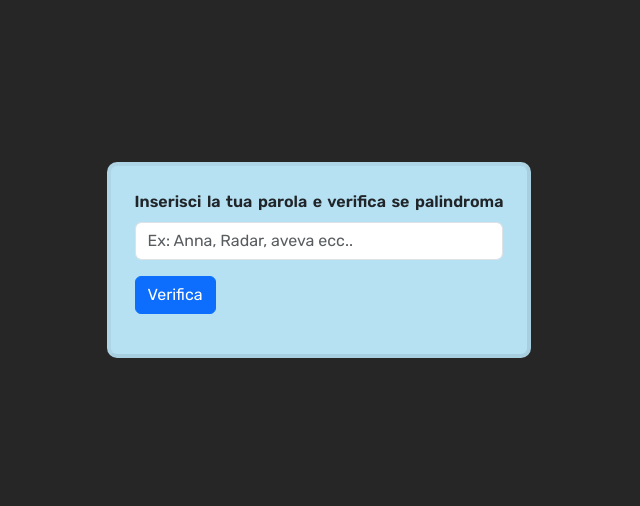
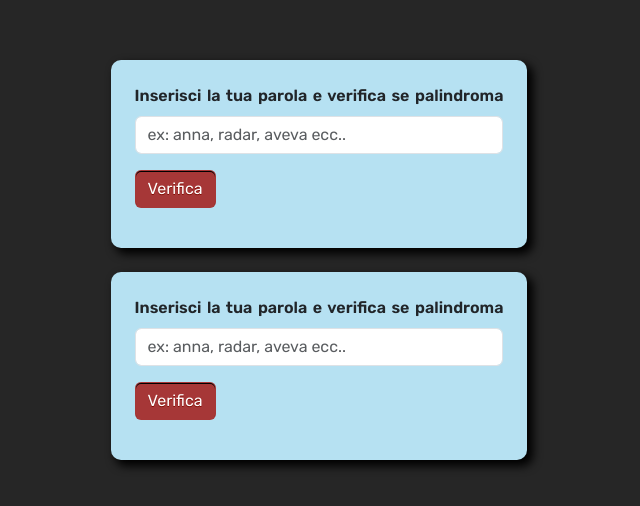
Before and after one commit to AiroldiFederico/js-paliedispari, a plain HTML site: page index.html in a window 1280 px wide. Shown: the part 140-646 px from the top of the page, without its empty margins (321-961 px from the left). Drawn offline with nearby package versions, Linux system fonts and the light colour scheme.

Commit message:
FASE 3 - concluso prima parte parola palindorma

```diff
--- a/asset/css/style.css
+++ b/asset/css/style.css
@@ -17,7 +17,44 @@ body {
 }
 
 section {
-    border: 4px outset rgba(0, 0, 0, 0.08);
     background-color: var(--color-2);
     border-radius: 10px;
+    box-shadow: 5px 5px 10px 1px #000;
 }
+
+p {
+    margin: 0px;
+    padding-top: 7px;
+    text-transform: uppercase;
+
+}
+
+
+input[type="text"] {
+    text-transform: lowercase;
+}
+
+button {
+	box-shadow:inset 0px 1px 0px 0px #000000 !important;
+	background:linear-gradient(to bottom, var(--color-3) 5%, var(--color-3) 100%);
+	background-color:var(--color-3);
+	border-radius:6px;
+	border:1px solid var(--color-3);
+	display:inline-block;
+	cursor:pointer;
+	color:#ffffff !important;
+	font-family:Arial;
+	font-size:15px;
+	font-weight:bold;
+	padding:6px 24px;
+	text-decoration:none !important;
+	text-shadow:0px 1px 0px #810e05 !important;
+}
+button:hover {
+	background:linear-gradient(to bottom, #c62d1f 5%, #f24537 100%) !important;
+	background-color:#c62d1f !important;
+}
+button:active {
+	position:relative;
+	top:1px;
+}
--- a/asset/js/main.js
+++ b/asset/js/main.js
@@ -4,12 +4,7 @@ Palindroma
 Chiedere all’utente di inserire una parola
 Creare una funzione per capire se la parola inserita è palindroma
 
-Pari e Dispari
-L’utente sceglie pari o dispari e inserisce un numero da 1 a 5.
-Generiamo un numero random (sempre da 1 a 5) per il computer (usando una funzione).
-Sommiamo i due numeri
-Stabiliamo se la somma dei due numeri è pari o dispari (usando una funzione)
-Dichiariamo chi ha vinto.
+
 */
 
 
@@ -21,27 +16,71 @@ Dichiariamo chi ha vinto.
 
 3 - Avvio la sequenza tramite un bottone, quindi registro anche quel input
 
-4 - Creo la funzione che al click del bottone raccoglie l'input della parola
+4 - Creo la funzione che al click del bottone raccoglie l'input della parola, e stampi la funzione
+
+5 - Creo una funzione con un ciclo for, il ciclo for partirà al contrario e durerà per la lunghezza della parola
+
+6 - alla funzione che raccoglie l'input e stampa la funziona ora gli faccio paragonare le due stringhe
 
 */
 
 
+//inputraw
+//let  = raw.toLowerCase();
+
 //input parola inserita dall'utente
 let InputPalindrome = document.getElementById('InputPali');
 
+
+
 //Tasto per verificare
-let Button1 = document.getElementById('btn1').value;
+let Button1 = document.getElementById('btn1');
 
 //Al click raccolgo i dati
-document.addEventListener("click", RegDataInput);
+Button1.addEventListener("click", function() {
+
+    InputPalindrome = document.getElementById('InputPali').value;
 
 
-function RegDataInput() {
-    console.log(InputPalindrome.value);
+
+    if ( InputPalindrome === verPali(InputPalindrome)) {
+
+        //risultatato positivo
+        document.getElementById("OutputPali").innerHTML = 'Complimenti, è palindroma!';
+    } else {
+
+        //risultato negativo
+        document.getElementById("OutputPali").innerHTML = 'Purtroppo non è palindroma';
+    }
+    //document.getElementById("OutputPali").innerHTML = verPali(InputPalindrome);
+
+    //console.log(InputPalindrome);
+    //console.log(verPali(InputPalindrome));
+});
+
+
+
+// funzione che trascrive la parola al contrario
+function verPali(word) {
+
+    let RevWord = "";
+
+    //ad ogni ciclo stampo l'ultima lettera
+    for (let i = word.length - 1; i >= 0; i--) {
+        RevWord += word[i];
+    }
+    console.log(word.lenght);
+    console.log(RevWord);
+    return RevWord;
+
 };
 
 
-
-function verPali(word) {
-
-}
+/*------------------------------------------------------------------------*/
+/*
+Pari e Dispari
+L’utente sceglie pari o dispari e inserisce un numero da 1 a 5.
+Generiamo un numero random (sempre da 1 a 5) per il computer (usando una funzione).
+Sommiamo i due numeri
+Stabiliamo se la somma dei due numeri è pari o dispari (usando una funzione)
+Dichiariamo chi ha vinto. */
--- a/index.html
+++ b/index.html
@@ -39,7 +39,7 @@
     <body class="">
 
 
-        <main class="col-12 d-flex justify-content-center align-items-center m-auto h-100 w-100">
+        <main class="col-12 d-flex justify-content-center flex-column gap-4 align-items-center m-auto h-100 w-100">
 
             <section class="p-4">
 
@@ -51,8 +51,29 @@
                         <label for="Input" class="form-label">Inserisci la tua parola e verifica se palindroma</label>
                         <input type="text" class="form-control" id="InputPali" placeholder="Ex: Anna, Radar, aveva ecc..">
 
-                        <div class="d-flex mt-3">
-                            <button type="submit" class="btn btn-primary" id="btn1">Verifica</button>
+                        <div class="d-flex mt-3 gap-3">
+                            <button type="submit" class="btn" id="btn1">Verifica</button>
+                            <p id="OutputPali"></p>
+                        </div>
+                    </div>
+
+                </div>
+
+
+            </section>
+
+            <section class="p-4">
+
+                <!-- palindorme -->
+                <div>
+
+                    <!-- input word -->
+                    <div class="mb-3">
+                        <label for="Input" class="form-label">Inserisci la tua parola e verifica se palindroma</label>
+                        <input type="text" class="form-control" id="InputPali" placeholder="Ex: Anna, Radar, aveva ecc..">
+
+                        <div class="d-flex mt-3 gap-3">
+                            <button type="submit" class="btn" id="btn1">Verifica</button>
                             <p id="OutputPali"></p>
                         </div>
                     </div>
```
